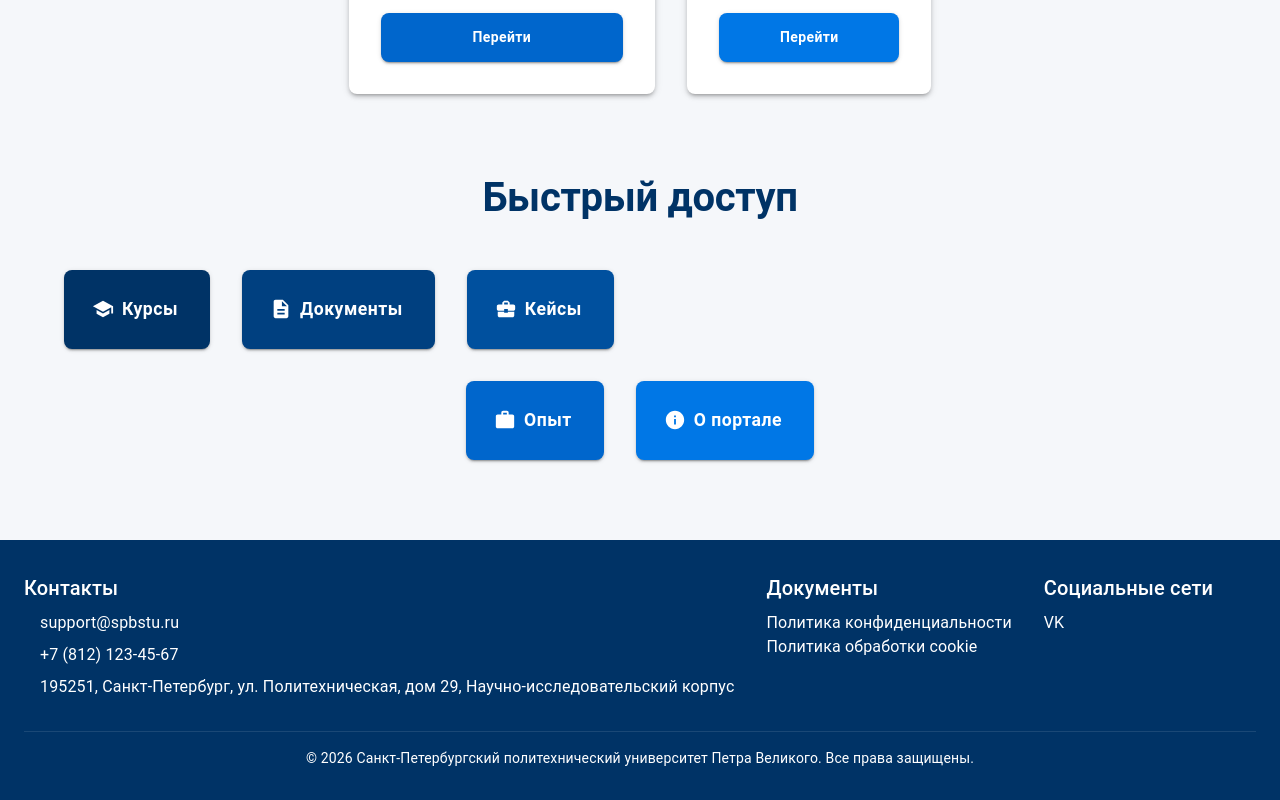
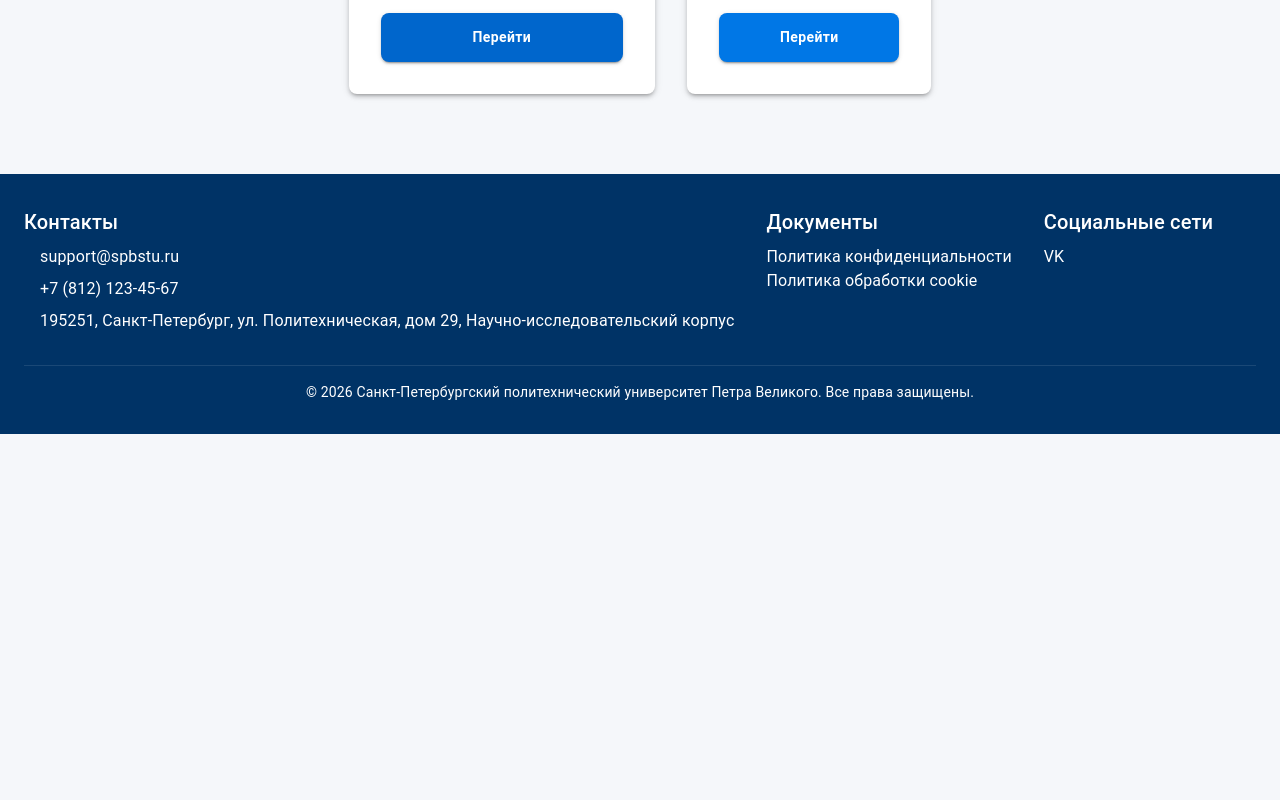
Before and after one commit to AntonDal1os/serviceKRSU, a React (Create React App) app: page / in a window 1280 px wide. Shown: the part 1242-2042 px from the top of the page. After the commit the page ends 1676 px from the top, so only its background shows below. Built offline with nearby package versions, Linux system fonts and the light colour scheme; some icons are missing.

Commit message:
fix(actionbuttons): убрал быстрый доступ

```diff
--- a/src/components/Home/ActionButtons.jsx
+++ b/src/components/Home/ActionButtons.jsx
@@ -128,70 +128,6 @@ const ActionButtons = () => {
           </Grid>
         ))}
       </Grid>
-
-      {/* Альтернативная версия с 3 и 2 кнопками в ряд */}
-      <Box sx={{ mt: 10, display: { xs: 'none', md: 'block' } }}>
-        <Typography
-          variant="h2"
-          align="center"
-          gutterBottom
-          sx={{ mb: 6 }}
-        >
-          Быстрый доступ
-        </Typography>
-
-        {/* Первый ряд - 3 кнопки */}
-        <Grid container spacing={4} sx={{ mb: 4 }}>
-          {buttons.slice(0, 3).map((button, index) => (
-            <Grid item xs={12} md={4} key={index}>
-              <Button
-                variant="contained"
-                fullWidth
-                size="large"
-                startIcon={button.icon}
-                sx={{
-                  py: 3,
-                  backgroundColor: button.color,
-                  fontSize: '1.1rem',
-                  '&:hover': {
-                    backgroundColor: button.color,
-                    opacity: 0.9,
-                  },
-                }}
-                onClick={() => navigate(button.path)}
-              >
-                {button.title}
-              </Button>
-            </Grid>
-          ))}
-        </Grid>
-
-        {/* Второй ряд - 2 кнопки по центру */}
-        <Grid container justifyContent="center" spacing={4}>
-          {buttons.slice(3).map((button, index) => (
-            <Grid item xs={12} md={6} lg={4} key={index}>
-              <Button
-                variant="contained"
-                fullWidth
-                size="large"
-                startIcon={button.icon}
-                sx={{
-                  py: 3,
-                  backgroundColor: button.color,
-                  fontSize: '1.1rem',
-                  '&:hover': {
-                    backgroundColor: button.color,
-                    opacity: 0.9,
-                  },
-                }}
-                onClick={() => navigate(button.path)}
-              >
-                {button.title}
-              </Button>
-            </Grid>
-          ))}
-        </Grid>
-      </Box>
     </Container>
   );
 };
```
